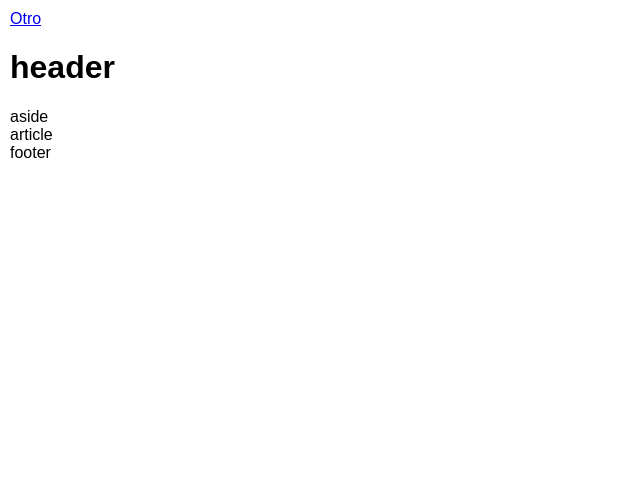
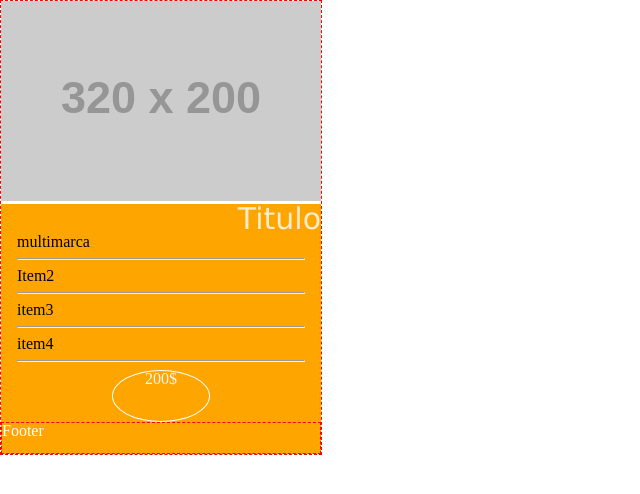
Before and after one commit to wcervini/templates, a website: page index.html in a window 1280 px wide. Shown: the whole page, without its empty margins (0-640 px from the left). Drawn offline with Linux system fonts and the light colour scheme; placeholder pictures from the web are drawn by us.

Commit message:
Creacion de estilo card

```diff
--- a/gulpfile.js
+++ b/gulpfile.js
@@ -4,7 +4,7 @@ const sass        = require('gulp-sass');
 const reload      = browserSync.reload;
 const rm          = require('gulp-rm');
 const src = {
-    sass: './src/scss/style.sass',
+    sass: './src/scss/style.scss',
     css:  './css',
     html: './*.html',
     src:  './'
--- a/index.html
+++ b/index.html
@@ -1,28 +1,48 @@
 <!DOCTYPE html>
 <html lang="en">
+
 <head>
     <meta charset="UTF-8">
     <meta name="viewport" content="width=device-width, initial-scale=1.0">
     <meta http-equiv="X-UA-Compatible" content="ie=edge">
     <title>Templates</title>
-    <link rel="stylesheet" href="../css/style.css">
+    <link rel="stylesheet" href="css/style.css">
 </head>
+
 <body>
-    <main>
-        <a href="./otro.html">Otro</a>
-    <header>
-        <h1>header</h1>
-    </header>
-    <aside>
-        aside
-    </aside>
-    <article>
-        article
-    </article>
-    <footer>
-        footer
-    </footer>
+    <div class="card">
+        <div class="card-item">
+            <div class="card-image">
+                <img src="https://fakeimg.pl/320x200/696969/?text=Imagen1" alt="">
+            </div>
+            <div class="card-title">
+                <h1 class="text-right">Titulo</h1>
+            </div>
+            <div class="card-text">
+                multimarca
+                <hr>
+            </div>
+            <div class="card-text">
+                <p>Item2</p>
+                <hr>
+            </div>
+            <div class="card-text">
+                item3
+                <hr>
+            </div>
+            <div class="card-text">
+                item4
+                <hr>
+            </div>
+            <div class="card-price">
+                <p>200$</p>
+            </div>
+            <div class="card-footer">
+                Footer
+            </div>
+        </div>
 
-    </main>
+    </div>
 </body>
+
 </html>
--- a/src/scss/style.sass
+++ /dev/null
@@ -1,80 +0,0 @@
-//debe estar declarada en comillas dobles para ser considerada
-@charset "utf-8"
-
-//los string no necesitan comillas
-// ;as variables comienzan con $
-$lista: (Arial,San-Serif,Helvetica)
-$lista: append($lista,Demo)
-
-//esto es un mapa y debe usarse asi
-$bp: ( small: 400px, medium: 600px,large: 900px)
-
-=respond-to($parameter)
-  $raw: map-get($bp,$parameter)
-  display: $raw
-
-// Esto es un mixin y comienza con = seguido de la clabe
-=grid
-  display: grid
-  grid-gap: 10px
-  +respond-to(small)
-
-
-=borde
-  border: 1px dashed red
-
-=hf
-  display: grid
-  grid-gap: 10px
-
-body
-  +grid
-  margin: 0
-  padding: 10px
-  font-family: $lista
-
-// main
-//   display: grid
-//   border: 2px dashed red
-//   grid-template-columns: 1fr 3fr
-//   background-color: #7a7a7a
-//   grid-gap: 10px
-//   height: 100vh
-//   grid-template-areas: 'header header' "aside article" "footer footer"
-//   grid-template-columns: 20% 2fr
-//   grid-template-rows: 10% 2fr 10%
-
-// @media handheld
-//   main
-//     grid-template-areas: 'header' "article" "footer"
-//     grid-template-columns: 1fr
-//     grid-template-rows: 1fr
-
-// @media(min-width: 500px)
-//   main
-//     grid-template-areas: 'header' "article" "footer"
-//     grid-template-columns: 1fr
-//     grid-template-rows: 1fr
-
-// @media(min-width: 900px)
-//   main
-//     grid-template-areas: 'header header' "aside article" "footer footer"
-//     grid-template-columns: 20% 2fr
-//     grid-template-rows: 10% 2fr 10%
-
-// header
-//   grid-area: header
-//   +hf
-
-// footer
-//   +hf
-//   grid-area: footer
-
-// aside
-//   +hf
-//   background-color: $indigo
-
-// article
-//   +hf
-//   grid-area: article
-//   background-color: $teal
--- /dev/null
+++ b/src/scss/style.scss
@@ -0,0 +1,104 @@
+//debe estar declarada en comillas dobles para ser considerada
+@charset "utf-8";
+@import "src/scss/utils/reset.scss";
+
+//los string no necesitan comillas
+// as variables comienzan con $
+$card-title-bgcolor: orange;
+$card-title-color: BlanchedAlmond;
+$card-footer-bgcolor: Dimgray;
+$card-footer-color: white;
+
+
+// Esto es un mixin y comienza con = seguido de la clabe
+@mixin grid{
+  display: grid;
+  grid-gap: 10px;
+  width: 100vh;
+
+}
+
+@mixin borde{
+  border: 1px dashed red;
+}
+
+*{
+  margin: 0,auto;
+}
+
+
+.text-left{
+  text-align: left;
+}
+
+.text-center{
+  text-align: center;
+}
+
+.text-right{
+  text-align: right;
+}
+
+
+.card{
+  display: flex;
+  widows: 200px;
+  > hr {
+    margin-right: 0;
+    margin-left: 0;
+  }
+}
+
+.card-item{
+  display: grid;
+  width: 20em;
+  @include borde();
+}
+
+.card-price{
+  background: orange;
+  p{
+    width: 30%;
+    height: 50px;
+    color: whitesmoke;
+    border-radius: 100% 100%;
+    border: 1px solid white;
+    text-align: center;
+    justify-self: center;
+  }
+}
+
+.carg-image{
+  margin: 0;
+  padding: 0;
+}
+
+.card-title{
+  font-size: 14px;
+  background-color: $card-title-bgcolor;
+  color: $card-title-color;
+
+
+  h1{
+    font-size: 30px;
+    font-weight: 200;
+    font-family: 'Lucida Grande', 'Lucida Sans Unicode', Geneva, Verdana, sans-serif;
+  }
+}
+
+.card-text{
+  background: orange;
+  padding-left: 1em;
+  padding-right: 1em;
+  hr{
+
+    color: $card-footer-bgcolor;
+  }
+}
+
+.card-footer{
+  background-color: orange;
+  color: $card-footer-color;
+  height: 30px;
+  @include borde;
+}
--- /dev/null
+++ b/src/scss/utils/_fonts.scss
@@ -0,0 +1,53 @@
+@function main-src($formats, $file-path, $font-family) {
+    // Return the list of `src` values, in order, that
+    // a good `@font-face` will need, including only
+    // those formats specified in the list `$formats`.
+    $result: ();
+    @if index($formats, eot) {
+      $eot-val: url('#{$file-path}.eot?#iefix') format('embedded-opentype');
+      $result: append($result, $eot-val, comma);
+    }
+    @if index($formats, woff2) {
+      $woff2-val: url('#{$file-path}.woff2') format('woff2');
+      $result: append($result, $woff2-val, comma);
+    }
+    @if index($formats, woff) {
+      $woff-val: url('#{$file-path}.woff') format('woff');
+      $result: append($result, $woff-val, comma);
+    }
+    @if index($formats, ttf) {
+      $ttf-val: url('#{$file-path}.ttf') format('truetype');
+      $result: append($result, $ttf-val, comma);
+    }
+    @if index($formats, svg) {
+      $svg-val: url('#{$file-path}.svg##{$font-family}') format('svg');
+      $result: append($result, $svg-val, comma);
+    }
+    @return $result;
+  }
+
+  @mixin scut-font-face (
+    $font-family,
+    $file-path,
+    $weight: normal,
+    $style: normal,
+    $formats: eot woff2 woff ttf svg
+  ) {
+
+    @if index('italic' 'oblique', $weight) {
+      $style: $weight;
+      $weight: normal;
+    }
+
+    @font-face {
+      font-family: $font-family;
+      font-weight: $weight;
+      font-style: $style;
+
+      @if index($formats, eot) {
+        src: url('#{$file-path}.eot');
+      }
+      src: main-src($formats, $file-path, $font-family);
+    }
+
+  }
```
Also changed, not shown: css/style.css, 1 other file.
